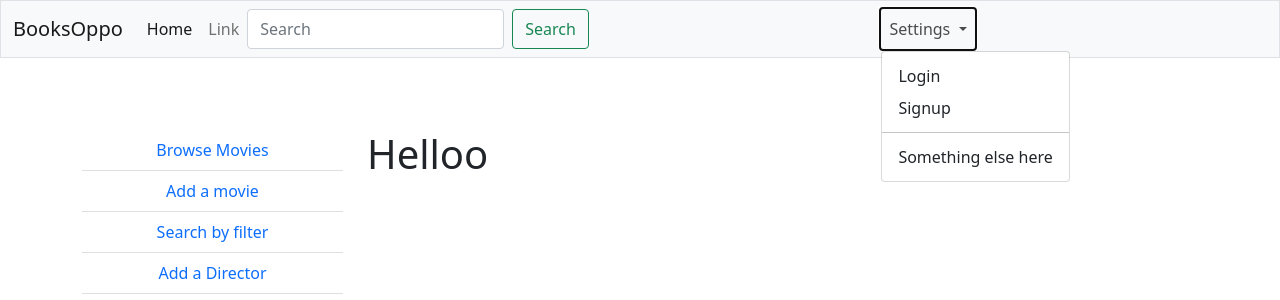
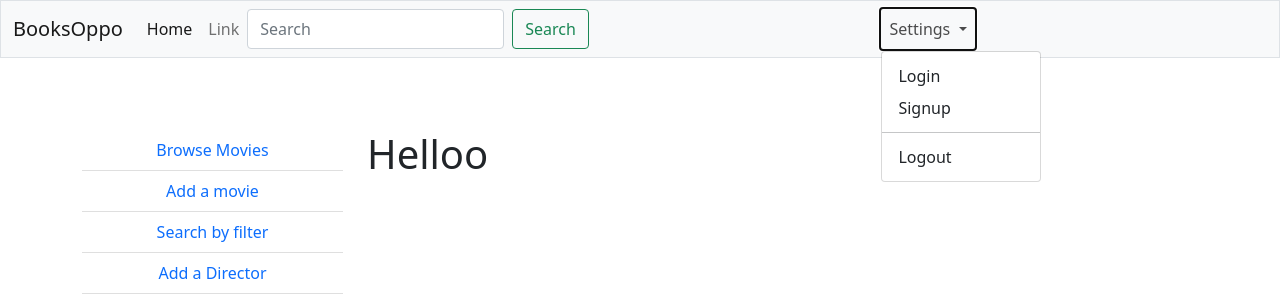
Before and after one commit to vikas1412/movies-demo, a Django app: page /movies/ in a window 1280 px wide, after a click on "Settings". Shown: the top 300 px of the page. Run offline with Django 3.2, Linux system fonts and the light colour scheme; the visitor is signed in with stand-in values (Sample User, id 1).

Commit message:
Add login, signup page links

```diff
--- a/templates/base.html
+++ b/templates/base.html
@@ -52,15 +52,14 @@
                         Settings
                     </a>
                     <ul class="dropdown-menu" aria-labelledby="navbarDropdown">
-                        <li><a class="dropdown-item" href="#">Login</a></li>
-                        <li><a class="dropdown-item" href="#">Signup</a></li>
+                        <li><a class="dropdown-item" href="{% url 'login' %}">Login</a></li>
+                        <li><a class="dropdown-item" href="{% url 'signup' %}">Signup</a></li>
                         {% if user.is_authenticated %}
                             <li>
                                 <hr class="dropdown-divider">
                             </li>
-                            <li><a class="dropdown-item" href="#">Something else here</a></li>
+                            <li><a class="dropdown-item" href="{% url 'logout' %}">Logout</a></li>
                         {% endif %}
-
                     </ul>
                 </li>
             </ul>
```
